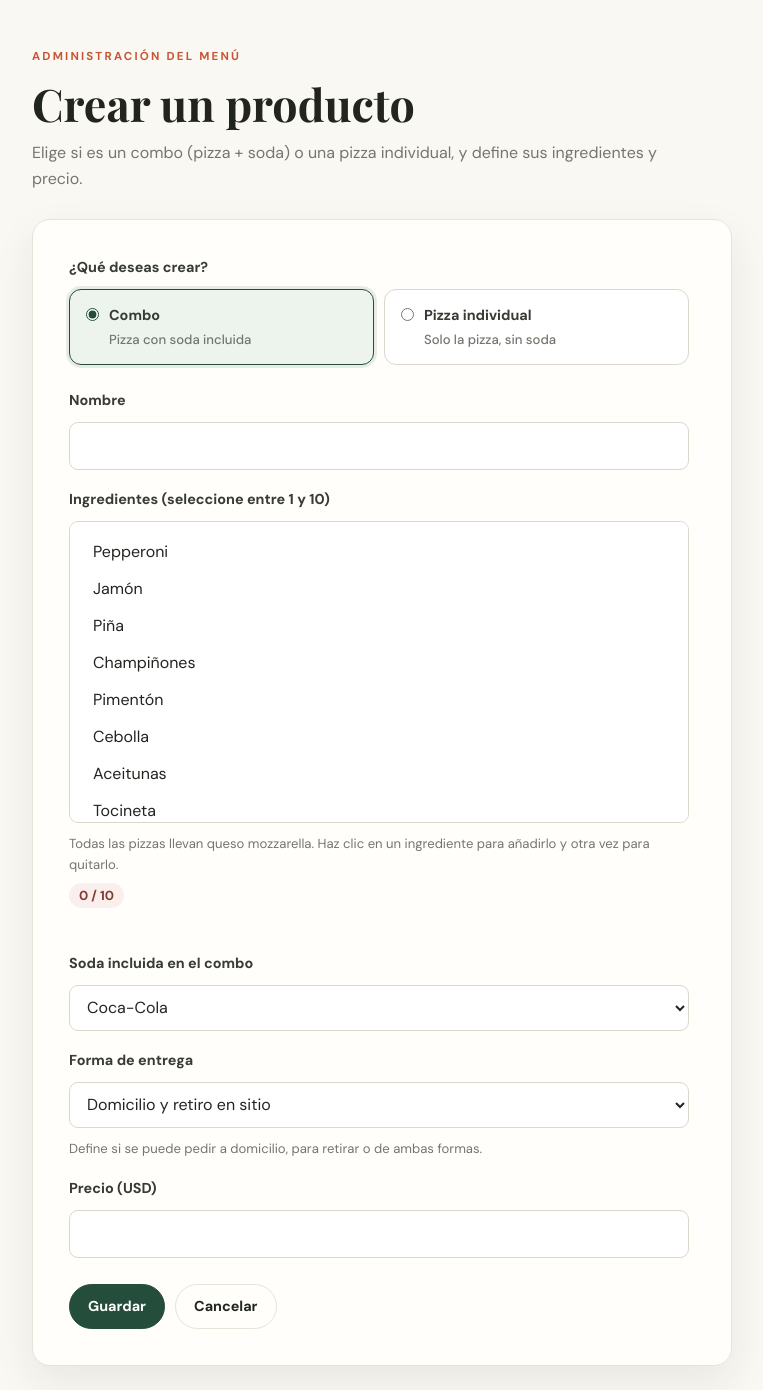
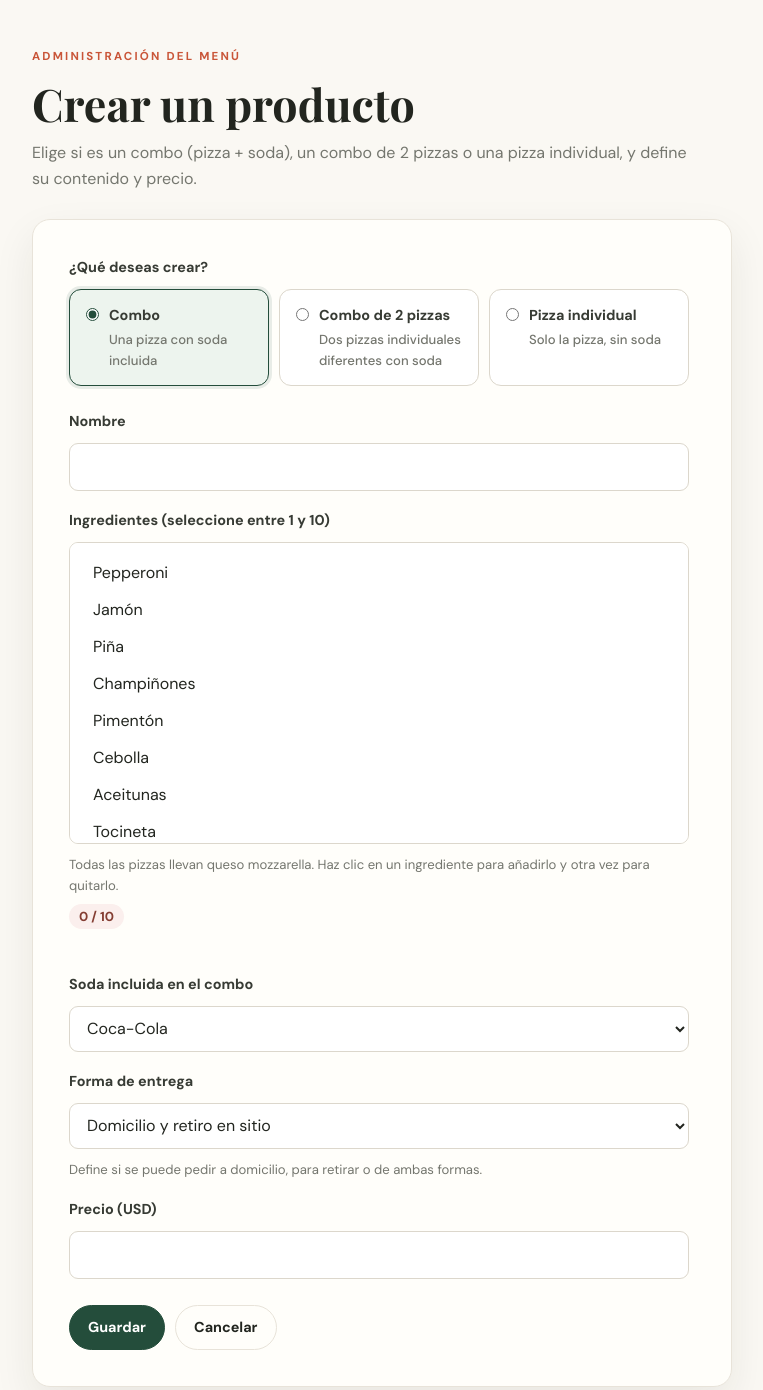
Before and after one commit to lorenacortes2002/Parcial, a Flask app: page /fabrica/nueva?tipo=COMBO in a window 1280 px wide. Shown: the part 78-1468 px from the top of the page, without its empty margins (48-811 px from the left). Run offline with Flask 3, Linux system fonts and the light colour scheme; data comes from the database, SQL or seed files in the repository.

Commit message:
Agregar pizzas individuales de los combos y combos de 2 pizzas
- Las cinco pizzas de los combos también se venden como individuales.
- Nuevo tipo "Combo de 2 pizzas": dos pizzas individuales diferentes con
  soda; se crean tres que combinan Margarita, Pepperoni y Jamón y
  Champiñones, y se pueden armar más desde la Fábrica.
- El mínimo de cinco combos cuenta ambos tipos; una pizza que forma parte
  de un combo de 2 pizzas no se puede eliminar ni cambiar de tipo.
- Menú, Fábrica y Pedidos muestran los combos de 2 pizzas.

Co-Authored-By: Claude Opus 5.5 <noreply@anthropic.com>

```diff
--- a/app.py
+++ b/app.py
@@ -114,11 +114,14 @@ def _describir_sodas(cantidad, tamano, detalle):
     return f"{sabores} ({TAMANOS_SODA[tamano]})"
 
 
-# Tipos de producto de la Fábrica: solo los combos incluyen soda.
+# Tipos de producto de la Fábrica. Los combos (de una o de dos pizzas)
+# incluyen soda; las pizzas individuales no.
 TIPOS_PRODUCTO = {
-    "COMBO": "Combo (pizza + soda)",
-    "PIZZA": "Pizza individual",
+    "COMBO": ("Combo", "Una pizza con soda incluida"),
+    "DUO": ("Combo de 2 pizzas", "Dos pizzas individuales diferentes con soda"),
+    "PIZZA": ("Pizza individual", "Solo la pizza, sin soda"),
 }
+TIPOS_COMBO = ("COMBO", "DUO")
 MIN_COMBOS = 5
 
 # Formas de entrega que admite cada pizza (valor guardado -> texto visible).
@@ -129,6 +132,21 @@ ENTREGAS_PIZZA = {
 }
 
 
+def _cargar_productos(conn):
+    """
+    Devuelve todos los productos como diccionarios. A los combos de 2 pizzas
+    se les añade "componentes": las dos pizzas individuales que incluyen.
+    """
+    productos = [dict(row) for row in conn.execute("SELECT * FROM pizzas ORDER BY id")]
+    por_id = {p["id"]: p for p in productos}
+    for p in productos:
+        if p["tipo"] == "DUO":
+            p["componentes"] = [
+                por_id[i] for i in (p["pizza1_id"], p["pizza2_id"]) if i in por_id
+            ]
+    return productos
+
+
 def _pizza_fields_from_form():
     tipo = request.form.get("tipo", "COMBO")
     nombre = request.form.get("nombre", "").strip()
@@ -136,21 +154,45 @@ def _pizza_fields_from_form():
     refresco = request.form.get("refresco", "")
     precio = float(request.form.get("precio", "0"))
     entrega = request.form.get("entrega", "AMBOS")
+    pizza1_id = pizza2_id = None
 
     if tipo not in TIPOS_PRODUCTO:
-        raise ValueError("Seleccione si es un combo o una pizza individual.")
+        raise ValueError("Seleccione el tipo de producto (combo, combo de 2 pizzas o pizza).")
     if not nombre:
         raise ValueError("El nombre es obligatorio.")
-    if len(ingredientes) < MIN_INGREDIENTES or len(ingredientes) > MAX_INGREDIENTES:
-        raise ValueError(
-            f"Debe seleccionar entre {MIN_INGREDIENTES} y {MAX_INGREDIENTES} ingredientes "
-            "(el queso mozzarella ya viene incluido)."
-        )
-    if len(set(ingredientes)) != len(ingredientes) or not set(ingredientes).issubset(
-        INGREDIENTES_DISPONIBLES
-    ):
-        raise ValueError("Seleccione ingredientes válidos y sin duplicados.")
-    if tipo == "COMBO":
+
+    if tipo == "DUO":
+        # El combo de 2 pizzas se arma con dos pizzas individuales diferentes.
+        try:
+            pizza1_id = int(request.form.get("pizza1_id", ""))
+            pizza2_id = int(request.form.get("pizza2_id", ""))
+        except ValueError:
+            raise ValueError("Seleccione las dos pizzas del combo.")
+        if pizza1_id == pizza2_id:
+            raise ValueError("Las dos pizzas del combo deben ser diferentes.")
+        conn = database.get_local_conn()
+        try:
+            validas = conn.execute(
+                "SELECT COUNT(*) FROM pizzas WHERE tipo='PIZZA' AND id IN (?, ?)",
+                (pizza1_id, pizza2_id),
+            ).fetchone()[0]
+        finally:
+            conn.close()
+        if validas != 2:
+            raise ValueError("Las pizzas del combo deben ser pizzas individuales del menú.")
+        ingredientes = []  # se toman de las dos pizzas que lo componen
+    else:
+        if len(ingredientes) < MIN_INGREDIENTES or len(ingredientes) > MAX_INGREDIENTES:
+            raise ValueError(
+                f"Debe seleccionar entre {MIN_INGREDIENTES} y {MAX_INGREDIENTES} ingredientes "
+                "(el queso mozzarella ya viene incluido)."
+            )
+        if len(set(ingredientes)) != len(ingredientes) or not set(ingredientes).issubset(
+            INGREDIENTES_DISPONIBLES
+        ):
+            raise ValueError("Seleccione ingredientes válidos y sin duplicados.")
+
+    if tipo in TIPOS_COMBO:
         if refresco not in SABORES_SODA:
             raise ValueError("Seleccione la soda que incluye el combo.")
     else:
@@ -160,20 +202,46 @@ def _pizza_fields_from_form():
     if entrega not in ENTREGAS_PIZZA:
         raise ValueError("Seleccione una forma de entrega válida.")
 
-    return tipo, nombre, ingredientes, refresco, precio, entrega
+    return {
+        "tipo": tipo, "nombre": nombre, "ingredientes": ",".join(ingredientes),
+        "refresco": refresco, "precio": precio, "entrega": entrega,
+        "pizza1_id": pizza1_id, "pizza2_id": pizza2_id,
+    }
 
 
 def _contar_combos(excluir_id=None):
     conn = database.get_local_conn()
     try:
         return conn.execute(
-            "SELECT COUNT(*) FROM pizzas WHERE tipo='COMBO' AND id IS NOT ?", (excluir_id,)
+            "SELECT COUNT(*) FROM pizzas WHERE tipo IN ('COMBO', 'DUO') AND id IS NOT ?",
+            (excluir_id,),
         ).fetchone()[0]
     finally:
         conn.close()
 
 
+def _combos_que_usan(pizza_id):
+    """Nombres de los combos de 2 pizzas que incluyen esta pizza individual."""
+    conn = database.get_local_conn()
+    try:
+        return [
+            row["nombre"] for row in conn.execute(
+                "SELECT nombre FROM pizzas WHERE tipo='DUO' AND ? IN (pizza1_id, pizza2_id)",
+                (pizza_id,),
+            )
+        ]
+    finally:
+        conn.close()
+
+
 def _fabrica_form_context(pizza, tipo_actual, entrega_actual, ingredientes_actuales):
+    conn = database.get_local_conn()
+    try:
+        individuales = conn.execute(
+            "SELECT id, nombre, precio FROM pizzas WHERE tipo='PIZZA' ORDER BY nombre"
+        ).fetchall()
+    finally:
+        conn.close()
     return dict(
         pizza=pizza,
         ingredientes_disponibles=INGREDIENTES_DISPONIBLES,
@@ -181,6 +249,7 @@ def _fabrica_form_context(pizza, tipo_actual, entrega_actual, ingredientes_actua
         tipos_producto=TIPOS_PRODUCTO, tipo_actual=tipo_actual,
         entregas_pizza=ENTREGAS_PIZZA, entrega_actual=entrega_actual,
         ingredientes_actuales=ingredientes_actuales,
+        pizzas_individuales=individuales,
         min_ing=MIN_INGREDIENTES, max_ing=MAX_INGREDIENTES,
     )
 
@@ -215,27 +284,28 @@ def _notify_json_recipients(recipients, subject, json_data, ruta_json):
 def index():
     try:
         conn = database.get_local_conn()
-        pizzas = conn.execute("SELECT * FROM pizzas ORDER BY id").fetchall()
+        productos = _cargar_productos(conn)
         conn.close()
     except sqlite3.Error as e:
         flash(f"Error al cargar el menú: {e}", "danger")
-        pizzas = []
+        productos = []
     return render_template(
         "index.html",
-        combos=[p for p in pizzas if p["tipo"] == "COMBO"],
-        individuales=[p for p in pizzas if p["tipo"] == "PIZZA"],
+        combos=[p for p in productos if p["tipo"] == "COMBO"],
+        duos=[p for p in productos if p["tipo"] == "DUO"],
+        individuales=[p for p in productos if p["tipo"] == "PIZZA"],
         entregas_pizza=ENTREGAS_PIZZA,
     )
 
 
 # ----------------------------------------------------------------------
-# FABRICA — CRUD de pizzas (ingredientes, refrescos)
+# FABRICA — CRUD de combos y pizzas (ingredientes, refrescos)
 # ----------------------------------------------------------------------
 @app.route("/fabrica")
 def fabrica():
     try:
         conn = database.get_local_conn()
-        pizzas = conn.execute("SELECT * FROM pizzas ORDER BY id").fetchall()
+        pizzas = _cargar_productos(conn)
         conn.close()
     except sqlite3.Error as e:
         flash(f"Error al consultar pizzas: {e}", "danger")
@@ -243,7 +313,7 @@ def fabrica():
     return render_template(
         "fabrica.html", pizzas=pizzas, entregas_pizza=ENTREGAS_PIZZA,
         tipos_producto=TIPOS_PRODUCTO,
-        total_combos=sum(1 for p in pizzas if p["tipo"] == "COMBO"), min_combos=MIN_COMBOS,
+        total_combos=sum(1 for p in pizzas if p["tipo"] in TIPOS_COMBO), min_combos=MIN_COMBOS,
     )
 
 
@@ -251,30 +321,41 @@ def fabrica():
 def fabrica_nueva():
     if request.method == "POST":
         try:
-            tipo, nombre, ingredientes, refresco, precio, entrega = _pizza_fields_from_form()
+            datos = _pizza_fields_from_form()
 
             ok, last_id, error = database.replicate_write(
-                "INSERT INTO pizzas (nombre, ingredientes, refresco, precio, entrega, tipo) "
-                "VALUES (?,?,?,?,?,?)",
-                (nombre, ",".join(ingredientes), refresco, precio, entrega, tipo),
+                "INSERT INTO pizzas (nombre, ingredientes, refresco, precio, entrega, tipo, "
+                "pizza1_id, pizza2_id) VALUES (?,?,?,?,?,?,?,?)",
+                (datos["nombre"], datos["ingredientes"], datos["refresco"], datos["precio"],
+                 datos["entrega"], datos["tipo"], datos["pizza1_id"], datos["pizza2_id"]),
             )
             if not ok:
                 raise RuntimeError(error)
             if error:
                 flash(error, "warning")
 
-            producto = "Combo" if tipo == "COMBO" else "Pizza"
-            flash(f"{producto} '{nombre}' creado correctamente (guardado y replicado).", "success")
+            producto = TIPOS_PRODUCTO[datos["tipo"]][0]
+            flash(
+                f"{producto} '{datos['nombre']}' creado correctamente (guardado y replicado).",
+                "success",
+            )
             return redirect(url_for("fabrica"))
 
-        except (ValueError, RuntimeError) as e:
+        except (ValueError, RuntimeError, sqlite3.Error) as e:
             flash(f"Error: {e}", "danger")
 
     tipo_actual = request.form.get("tipo") or request.args.get("tipo", "COMBO")
+    previo = None
+    if request.method == "POST":
+        previo = {
+            "refresco": request.form.get("refresco"),
+            "pizza1_id": request.form.get("pizza1_id", type=int),
+            "pizza2_id": request.form.get("pizza2_id", type=int),
+        }
     return render_template(
         "fabrica_form.html",
         **_fabrica_form_context(
-            {"refresco": request.form.get("refresco")} if request.method == "POST" else None,
+            previo,
             tipo_actual if tipo_actual in TIPOS_PRODUCTO else "COMBO",
             request.form.get("entrega", "AMBOS"),
             request.form.getlist("ingredientes"),
@@ -298,27 +379,36 @@ def fabrica_editar(pizza_id):
 
     if request.method == "POST":
         try:
-            tipo, nombre, ingredientes, refresco, precio, entrega = _pizza_fields_from_form()
+            datos = _pizza_fields_from_form()
             if (
-                pizza["tipo"] == "COMBO" and tipo != "COMBO"
+                pizza["tipo"] in TIPOS_COMBO and datos["tipo"] not in TIPOS_COMBO
                 and _contar_combos(excluir_id=pizza_id) < MIN_COMBOS
             ):
                 raise ValueError(
                     f"El catálogo debe conservar al menos {MIN_COMBOS} combos; "
                     "no se puede convertir este combo en pizza individual."
                 )
+            if pizza["tipo"] == "PIZZA" and datos["tipo"] != "PIZZA":
+                usados = _combos_que_usan(pizza_id)
+                if usados:
+                    raise ValueError(
+                        "Esta pizza forma parte de: " + ", ".join(usados)
+                        + ". Debe seguir siendo una pizza individual."
+                    )
 
             ok, _, error = database.replicate_write(
                 "UPDATE pizzas SET nombre=?, ingredientes=?, refresco=?, precio=?, entrega=?, "
-                "tipo=? WHERE id=?",
-                (nombre, ",".join(ingredientes), refresco, precio, entrega, tipo, pizza_id),
+                "tipo=?, pizza1_id=?, pizza2_id=? WHERE id=?",
+                (datos["nombre"], datos["ingredientes"], datos["refresco"], datos["precio"],
+                 datos["entrega"], datos["tipo"], datos["pizza1_id"], datos["pizza2_id"],
+                 pizza_id),
             )
             if not ok:
                 raise RuntimeError(error)
             if error:
                 flash(error, "warning")
 
-            flash(f"'{nombre}' actualizado correctamente.", "success")
+            flash(f"'{datos['nombre']}' actualizado correctamente.", "success")
             return redirect(url_for("fabrica"))
 
         except (ValueError, RuntimeError, sqlite3.Error) as e:
@@ -338,12 +428,19 @@ def fabrica_eliminar(pizza_id):
         pizza = conn.execute("SELECT tipo FROM pizzas WHERE id=?", (pizza_id,)).fetchone()
         conn.close()
         combos_restantes = _contar_combos(excluir_id=pizza_id)
+        usados = _combos_que_usan(pizza_id)
     except sqlite3.Error as e:
         flash(f"Error al comprobar el catálogo: {e}", "danger")
         return redirect(url_for("fabrica"))
 
-    if pizza is not None and pizza["tipo"] == "COMBO" and combos_restantes < MIN_COMBOS:
+    if pizza is not None and pizza["tipo"] in TIPOS_COMBO and combos_restantes < MIN_COMBOS:
         flash("El catálogo debe conservar al menos cinco combos.", "warning")
+        return redirect(url_for("fabrica"))
+    if usados:
+        flash(
+            "No se puede eliminar: esta pizza forma parte de " + ", ".join(usados) + ".",
+            "warning",
+        )
         return redirect(url_for("fabrica"))
 
     ok, _, error = database.replicate_write("DELETE FROM pizzas WHERE id=?", (pizza_id,))
@@ -425,7 +522,7 @@ def pedidos():
             conn.close()
             if pizza is None:
                 raise ValueError("La pizza seleccionada no existe.")
-            if pizza["tipo"] == "COMBO":
+            if pizza["tipo"] in TIPOS_COMBO:
                 sodas_cantidad, sodas_tamano, sodas_detalle = _sodas_from_form()
             else:
                 # Solo los combos incluyen sodas.
--- a/static/ingredients.js
+++ b/static/ingredients.js
@@ -26,17 +26,39 @@ if (select) {
   update();
 }
 
-// Solo los combos incluyen soda: el campo se oculta para pizzas individuales.
+// Cada tipo de producto muestra solo sus campos: ingredientes (combo y pizza),
+// las dos pizzas (combo de 2 pizzas) y la soda (ambos combos). Los campos
+// ocultos se desactivan para que no se validen ni se envíen.
 const typeRadios = document.querySelectorAll('input[name="tipo"]');
-const comboSoda = document.querySelector("#combo-soda");
+const typeBlocks = document.querySelectorAll(".type-block");
 
-if (typeRadios.length && comboSoda) {
-  const sodaSelect = comboSoda.querySelector("select");
+if (typeRadios.length) {
   const applyType = () => {
-    const isCombo = document.querySelector('input[name="tipo"]:checked')?.value === "COMBO";
-    comboSoda.hidden = !isCombo;
-    sodaSelect.disabled = !isCombo;
+    const tipo = document.querySelector('input[name="tipo"]:checked')?.value;
+    typeBlocks.forEach((block) => {
+      const visible = block.dataset.tipos.split(" ").includes(tipo);
+      block.hidden = !visible;
+      block.querySelectorAll("input, select, textarea").forEach((field) => {
+        field.disabled = !visible;
+      });
+    });
   };
   typeRadios.forEach((radio) => radio.addEventListener("change", applyType));
   applyType();
 }
+
+// En el combo de 2 pizzas no se puede elegir la misma pizza dos veces.
+const duoSelects = [...document.querySelectorAll(".duo-pizza")];
+
+if (duoSelects.length === 2) {
+  const syncDuo = () => {
+    duoSelects.forEach((select, i) => {
+      const other = duoSelects[1 - i].value;
+      [...select.options].forEach((option) => {
+        option.disabled = option.value !== "" && option.value === other;
+      });
+    });
+  };
+  duoSelects.forEach((select) => select.addEventListener("change", syncDuo));
+  syncDuo();
+}
--- a/static/order.js
+++ b/static/order.js
@@ -89,7 +89,8 @@ if (pizzaSelect && quantityInput && deliverySelect) {
   };
 
   const sodaPicker = document.querySelector("#soda-picker");
-  const isCombo = () => pizzaSelect.selectedOptions[0]?.dataset.tipo === "COMBO";
+  // Los combos de una y de dos pizzas incluyen sodas; las pizzas individuales no.
+  const isCombo = () => (pizzaSelect.selectedOptions[0]?.dataset.tipo ?? "PIZZA") !== "PIZZA";
 
   const updateSodas = () => {
     // Solo los combos incluyen sodas: con una pizza individual la sección se
--- a/static/style.css
+++ b/static/style.css
@@ -278,12 +278,17 @@ main.container { animation: content-enter .55s cubic-bezier(.2, .7, .25, 1) both
 .entrega-badge { color: #2f5a44; background: #e6efe7; }
 .tipo-combo { color: #8a3b22; background: #fbe7dc; }
 .tipo-pizza { color: #5b4a1c; background: #f3ead2; }
+.tipo-duo { color: #5a2d6b; background: #efe3f4; }
+.duo-parts { margin: 0 0 6px; padding: 0; list-style: none; }
+.duo-parts li { margin: 0 0 6px; color: var(--muted); font-size: .9rem; line-height: 1.45; }
+.duo-parts strong { color: var(--ink); }
+.menu-subtitle { margin: 40px 0 16px; font-size: 1.35rem; }
 .menu-section + .menu-section { margin-top: 56px; }
 
 /* --- Tipo de producto en la Fábrica ---------------------------------- */
 .type-picker { margin: 0 0 6px; padding: 0; border: 0; }
 .type-picker legend { margin-bottom: 10px; padding: 0; color: #373b34; font-size: .9rem; font-weight: 700; }
-.type-options { display: grid; grid-template-columns: repeat(2, minmax(0, 1fr)); gap: 10px; }
+.type-options { display: grid; grid-template-columns: repeat(3, minmax(0, 1fr)); gap: 10px; }
 .form .type-option {
   position: relative;
   display: flex;
@@ -409,8 +414,8 @@ main.container { animation: content-enter .55s cubic-bezier(.2, .7, .25, 1) both
 .ingredient-summary { min-height: 1.2em; margin: 0; color: var(--green); font-size: .85rem; font-weight: 600; text-transform: capitalize; }
 .soda-picker { margin: 4px 0 0; padding: 18px 18px 20px; border: 1px solid var(--line); border-radius: 14px; background: #fdfbf7; }
 .soda-picker legend { padding: 0 6px; color: #373b34; font-size: .95rem; font-weight: 700; }
-.soda-picker[hidden], .soda-detail[hidden], .soda-split__row[hidden], .combo-only[hidden] { display: none; }
-.combo-only { display: flex; flex-direction: column; gap: 10px; }
+.soda-picker[hidden], .soda-detail[hidden], .soda-split__row[hidden], .type-block[hidden] { display: none; }
+.type-block { display: flex; flex-direction: column; gap: 10px; }
 .soda-split__title { color: #373b34; font-size: .9rem; font-weight: 700; }
 .soda-split__rows { display: grid; grid-template-columns: repeat(auto-fill, minmax(170px, 1fr)); gap: 8px; }
 .form .soda-split__row { display: flex; align-items: center; justify-content: space-between; gap: 10px; margin: 0; padding: 6px 6px 6px 12px; border: 1px solid #cfe0d1; border-radius: 10px; background: #edf4ee; font-weight: 600; animation: content-enter .25s ease-out both; }
--- a/templates/fabrica_form.html
+++ b/templates/fabrica_form.html
@@ -4,7 +4,7 @@
 <div class="page-heading">
   <p class="eyebrow">Administración del menú</p>
   <h1>{{ 'Editar producto' if pizza and pizza.id else 'Crear un producto' }}</h1>
-  <p>Elige si es un combo (pizza + soda) o una pizza individual, y define sus ingredientes y precio.</p>
+  <p>Elige si es un combo (pizza + soda), un combo de 2 pizzas o una pizza individual, y define su contenido y precio.</p>
 </div>
 
 <div class="form-card">
@@ -12,12 +12,12 @@
   <fieldset class="type-picker">
     <legend>¿Qué deseas crear?</legend>
     <div class="type-options">
-      {% for valor, texto in tipos_producto.items() %}
+      {% for valor, (titulo, detalle) in tipos_producto.items() %}
         <label class="type-option">
           <input type="radio" name="tipo" value="{{ valor }}" {% if tipo_actual == valor %}checked{% endif %}>
           <span>
-            <strong>{{ 'Combo' if valor == 'COMBO' else 'Pizza individual' }}</strong>
-            <small>{{ 'Pizza con soda incluida' if valor == 'COMBO' else 'Solo la pizza, sin soda' }}</small>
+            <strong>{{ titulo }}</strong>
+            <small>{{ detalle }}</small>
           </span>
         </label>
       {% endfor %}
@@ -27,6 +27,7 @@
   <label for="nombre">Nombre</label>
   <input id="nombre" type="text" name="nombre" required value="{{ pizza.nombre if pizza and pizza.nombre else request.form.get('nombre', '') }}">
 
+  <div id="ingredients-block" class="type-block" data-tipos="COMBO PIZZA">
   <label for="ingredientes">Ingredientes (seleccione entre {{ min_ing }} y {{ max_ing }})</label>
   <select id="ingredientes" name="ingredientes" multiple size="8" required
     data-min="{{ min_ing }}" data-max="{{ max_ing }}" aria-describedby="ingredient-help">
@@ -42,8 +43,31 @@
     <strong id="ingredient-count" class="pick-count">0 / {{ max_ing }}</strong>
   </small>
   <p id="ingredient-summary" class="ingredient-summary" aria-live="polite"></p>
+  </div>
 
-  <div id="combo-soda" class="combo-only">
+  <div id="duo-block" class="type-block" data-tipos="DUO">
+    {% if pizzas_individuales|length < 2 %}
+      <p class="form-note">Necesitas al menos dos pizzas individuales en el menú para armar este combo.</p>
+    {% endif %}
+    <div class="form-grid">
+      {% for campo in ('pizza1_id', 'pizza2_id') %}
+        <div class="form-field">
+          <label for="{{ campo }}">{{ 'Primera' if loop.first else 'Segunda' }} pizza</label>
+          <select id="{{ campo }}" name="{{ campo }}" class="duo-pizza" required>
+            <option value="">Elige una pizza individual</option>
+            {% for ind in pizzas_individuales %}
+              <option value="{{ ind.id }}" {% if pizza and pizza[campo] == ind.id %}selected{% endif %}>
+                {{ ind.nombre }} — ${{ "%.2f"|format(ind.precio) }}
+              </option>
+            {% endfor %}
+          </select>
+        </div>
+      {% endfor %}
+    </div>
+    <small>Las dos pizzas deben ser diferentes; sus ingredientes se toman de cada pizza.</small>
+  </div>
+
+  <div id="combo-soda" class="type-block" data-tipos="COMBO DUO">
     <label for="refresco">Soda incluida en el combo</label>
     <select id="refresco" name="refresco">
       {% for r in sabores_soda %}
--- a/templates/pedidos.html
+++ b/templates/pedidos.html
@@ -22,7 +22,7 @@
     <div class="form-field">
       <label for="pizza-id">Combo o pizza</label>
       <select id="pizza-id" name="pizza_id" required aria-describedby="pizza-help">
-        {% for tipo, etiqueta in (('COMBO', 'Combos (con soda)'), ('PIZZA', 'Pizzas individuales')) %}
+        {% for tipo, etiqueta in (('COMBO', 'Combos (con soda)'), ('DUO', 'Combos de 2 pizzas (con soda)'), ('PIZZA', 'Pizzas individuales')) %}
           {% set grupo = pizzas | selectattr('tipo', 'equalto', tipo) | list %}
           {% if grupo %}
           <optgroup label="{{ etiqueta }}">
```
Also changed, not shown: database.py (+47 -11 lines), templates/fabrica.html (+12 -5 lines), templates/index.html (+20 -2 lines), tests/test_project_requirements.py (+87 -0 lines), README.md.
